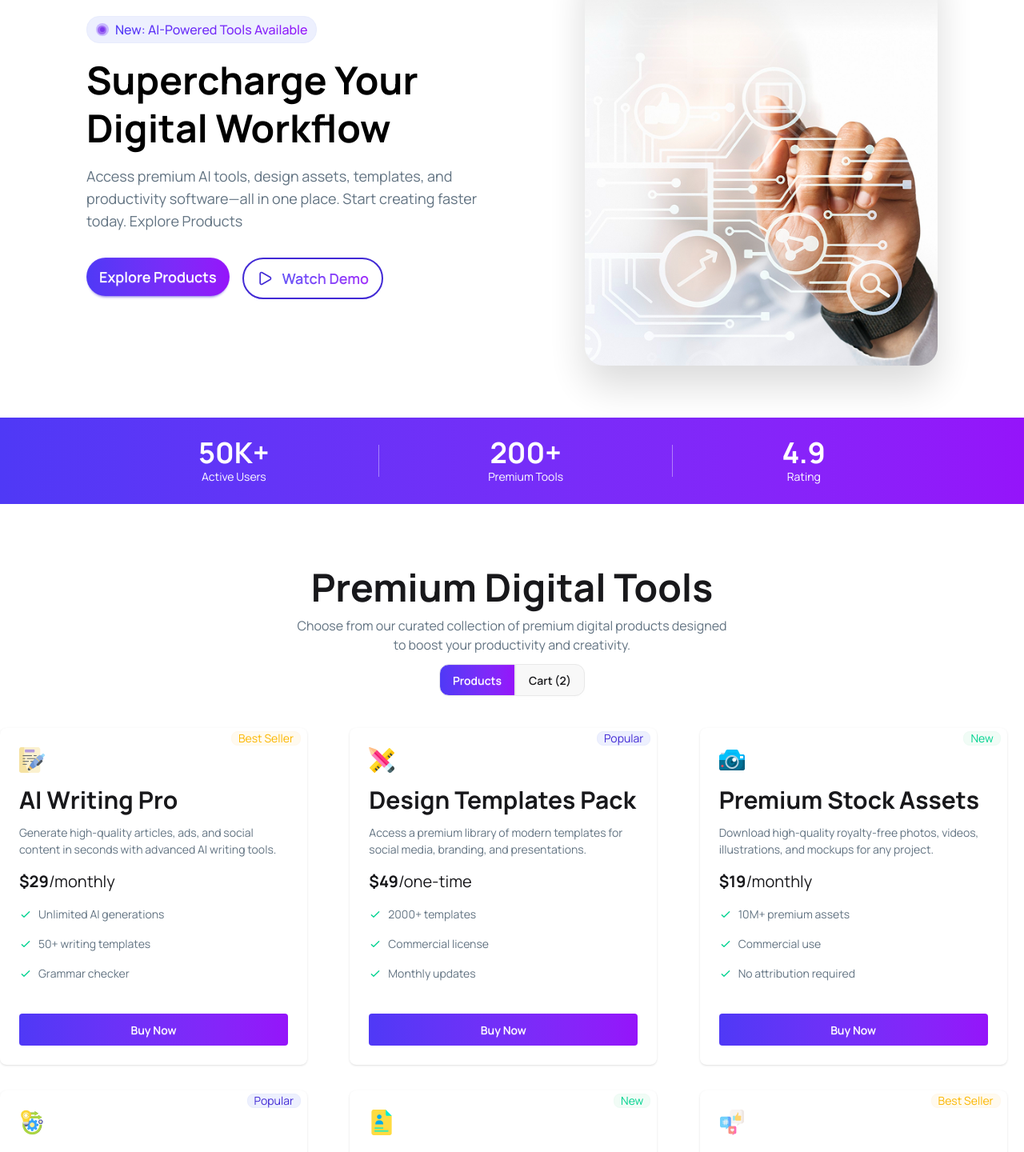
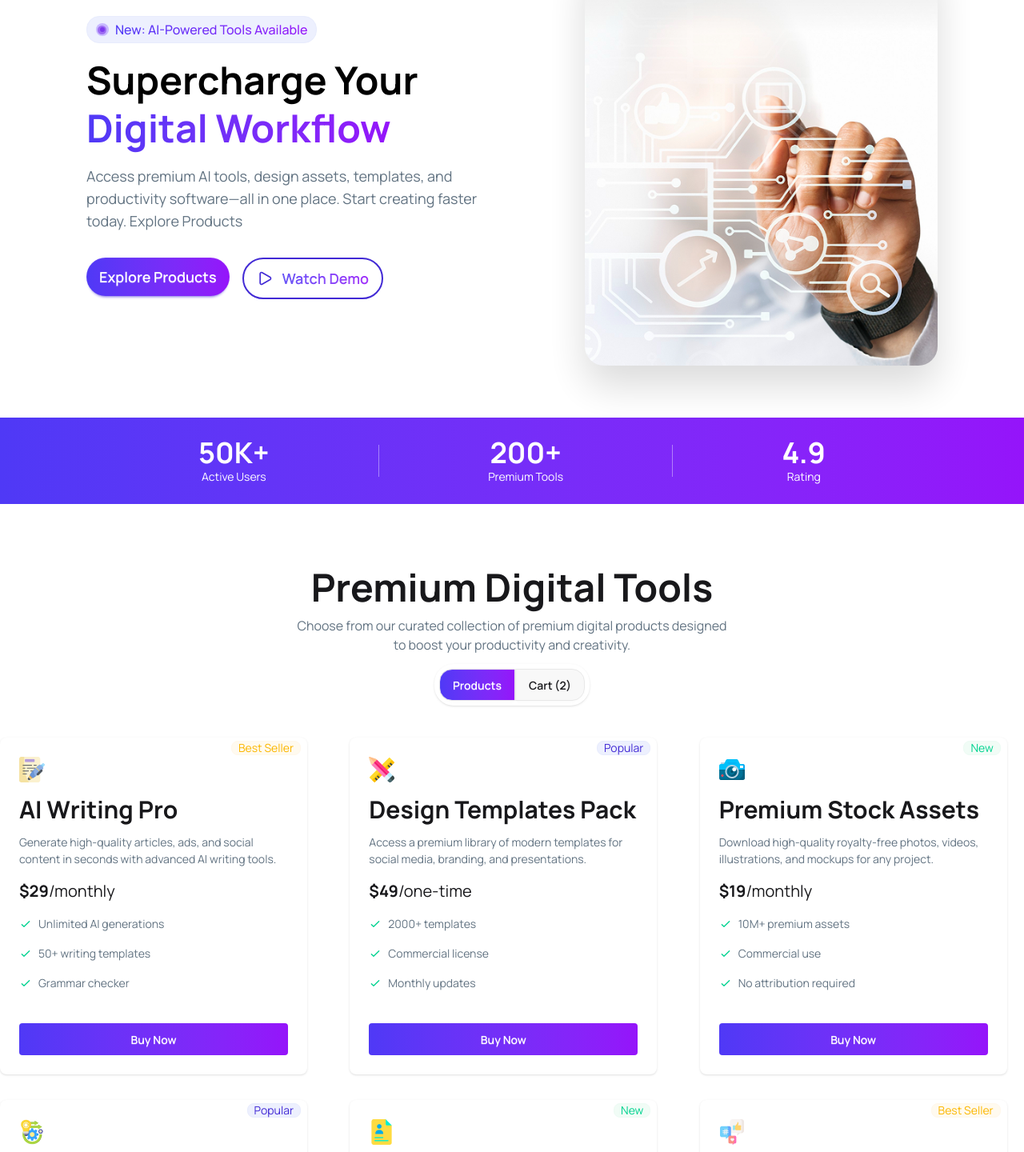
Before and after one commit to joti14/digitools-platform, a React (Vite) app: page / in a window 1280 px wide. Shown: the part 200-1640 px from the top of the page at 80% size. Built offline with nearby package versions, Linux system fonts and the light colour scheme.

Commit message:
changed state for buy now button

```diff
--- a/src/components/Banner/Banner.jsx
+++ b/src/components/Banner/Banner.jsx
@@ -20,7 +20,7 @@ const Banner = () => {
                     <h1 className="text-4xl lg:text-5xl font-bold text-black leading-tight">
                         Supercharge Your
                         <br />
-                        <span className="text-4xl lg:text-5xl font-bold  text-black">
+                        <span className="text-4xl lg:text-5xl font-bold  bg-linear-to-r from-[rgba(79,57,246,1)] to-[rgba(149,20,250,1)] bg-clip-text text-transparent">
                             Digital Workflow
                         </span>
                     </h1>
--- a/src/components/Products/Product.jsx
+++ b/src/components/Products/Product.jsx
@@ -1,9 +1,15 @@
-import React from 'react';
+import React, { useState } from 'react';
 import PricingFeature from './PricingFeature';
+import { FaCheck } from 'react-icons/fa';
 
 
 const Product = ({ product }) => {
-    console.log(product)
+    // console.log(product)
+    const [isAddToCart, setIsAddToCart] = useState(false);
+
+    const handleAddToCart = () => {
+        setIsAddToCart(true);
+    }
 
     const { icon, name, description, price, period, features, tag, tagType } = product;
 
@@ -33,7 +39,14 @@ const Product = ({ product }) => {
                     features.map((feature, index) => <PricingFeature key={index} feature={feature}></PricingFeature>)
                 }
                 <div className="mt-6">
-                    <button className="btn btn-primary btn-block bg-linear-to-r from-[#4f39f6] to-[#9514fa] text-white border-none shadow-none">Buy Now</button>
+                    <button onClick={handleAddToCart} className={`btn btn-block border-none shadow-none text-white ${isAddToCart
+                        ? 'bg-green-500'
+                        : 'bg-linear-to-r from-[#4f39f6] to-[#9514fa]'
+                        }`}>
+                        <span className="flex items-center justify-center gap-2">
+                            {isAddToCart && <FaCheck />}
+                            <span>{isAddToCart ? 'Added to Cart' : 'Buy Now'}</span>
+                        </span></button>
                 </div>
             </div>
         </div>
--- a/src/components/Products/Products.jsx
+++ b/src/components/Products/Products.jsx
@@ -1,7 +1,7 @@
 import React, { use } from 'react';
 import Product from './Product';
 
-const Products = ({productPromise}) => {
+const Products = ({ productPromise }) => {
     const products = use(productPromise);
     // console.log(products)
     return (
@@ -12,9 +12,12 @@ const Products = ({productPromise}) => {
             </div>
 
             {/* buttons */}
-            <div className='flex justify-center'>
-                <button className='btn bg-linear-to-r from-[#4f39f6] to-[#9514fa] rounded-r-none rounded-l-xl text-white'>Products</button>
-                <button className='btn rounded-l-none rounded-r-xl'>Cart (2)</button>
+            <div className='flex justify-center '>
+
+                <div className='inline-flex rounded-3xl shadow-sm p-1.5 overflow-hidden'>
+                    <button className='btn bg-linear-to-r from-[#4f39f6] to-[#9514fa] rounded-r-none rounded-l-2xl text-white'>Products</button>
+                    <button className='btn rounded-l-none rounded-r-2xl'>Cart (2)</button>
+                </div>
             </div>
 
             <div className='grid grid-cols-1 md:grid-cols-2 lg:grid-cols-3 gap-8 mt-10'>
```
Lines whose indentation alone changed are shown as unchanged.
